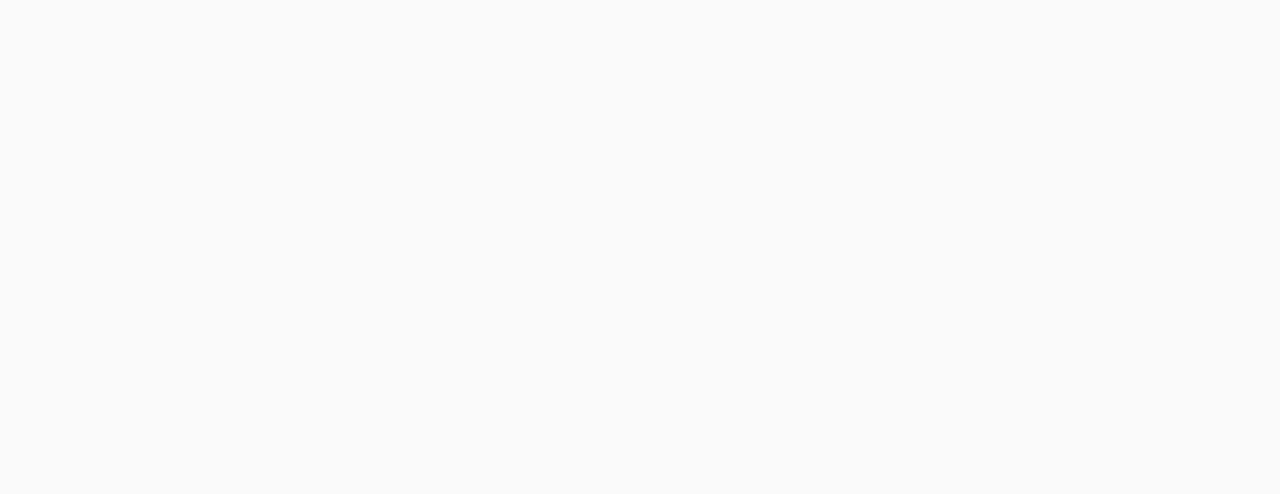
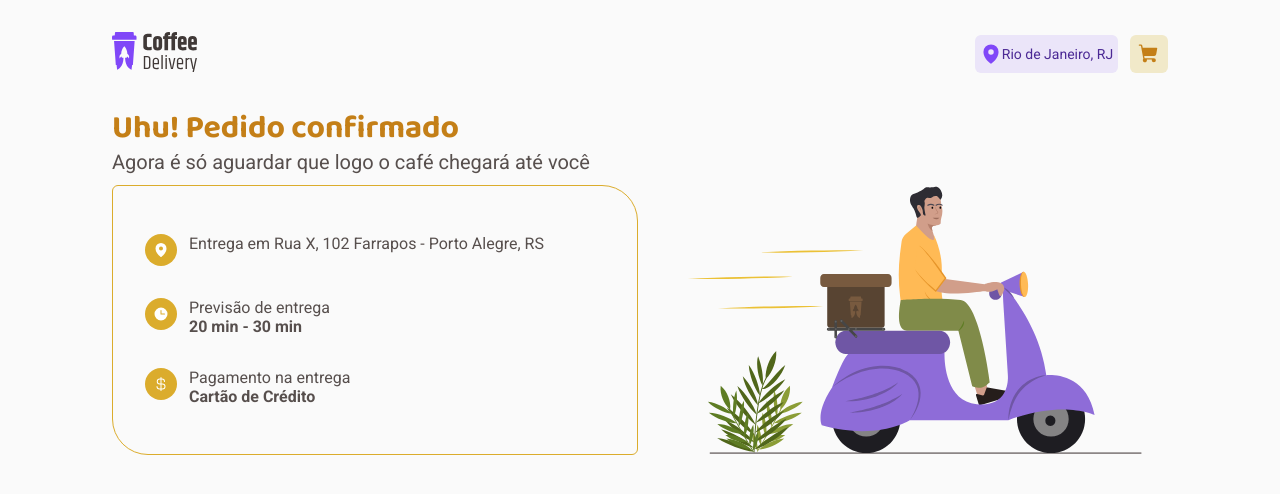
Before and after one commit to thainapires/coffee-delivery, a React (Vite) app: page /order-confirmed in a window 1280 px wide. Before the commit this address had no page. Shown: the top 494 px of the page. Built offline with nearby package versions, Linux system fonts and the light colour scheme.

Commit message:
adding confirm order page and updating code

```diff
--- a/src/Router.tsx
+++ b/src/Router.tsx
@@ -2,6 +2,7 @@
 import { Home } from "./pages/Home";
 import { Checkout } from "./pages/Checkout";
 import { DefaultLayout } from "./layouts/DefaultLayout";
+import { OrderConfirmed } from "./pages/OrderConfirmed";
 
 export function Router(){
     return (
@@ -9,6 +10,7 @@
             <Route path="/" element={<DefaultLayout/>}>
                 <Route path="/" element={<Home/>}/>
                 <Route path="/checkout" element={<Checkout/>}/>
+                <Route path="/order-confirmed" element={<OrderConfirmed/>}/>
             </Route>
         </Routes>
     )
--- a/src/components/Header/index.tsx
+++ b/src/components/Header/index.tsx
@@ -22,7 +22,7 @@
                 <NavLink to="/checkout" title="Carrinho">
                     <ShoppingCart weight="fill" size={22}/>
                 </NavLink>
-                <Badge>{totalQuantityOfItems}</Badge>
+                { totalQuantityOfItems > 0 ? <Badge>{totalQuantityOfItems}</Badge> : ''}
             </CartAndLocationContainer>
         </HeaderContainer>
     )
--- a/src/layouts/DefaultLayout/styles.ts
+++ b/src/layouts/DefaultLayout/styles.ts
@@ -3,7 +3,7 @@
 export const LayoutContainer = styled.div`
   display: flex;
   flex-direction: column;
-  padding: 0 10rem;
+  padding: 0 7rem;
 
   @media (max-width: 720px) {
     padding: 0 2rem;
--- a/src/pages/Checkout/index.tsx
+++ b/src/pages/Checkout/index.tsx
@@ -6,6 +6,7 @@
 import { zodResolver } from '@hookform/resolvers/zod';
 import { useForm } from 'react-hook-form'
 import * as zod from 'zod'
+import { useNavigate } from 'react-router-dom';
 
 const deliveryPrice = 350;
 
@@ -17,11 +18,14 @@
     district: zod.string().min(1, "Informe o Bairro"),
     city: zod.string().min(1, "Informe a Cidade"),
     uf: zod.string().length(2, "Informe a UF"),
+    payment: zod.string().min(1),
 })
 
 type NewOrderFormData = zod.infer<typeof orderValidationSchema>
 
 export function Checkout() {
+
+    const navigate = useNavigate()
 
     const { register, handleSubmit, watch, reset } = useForm<NewOrderFormData>({
         resolver: zodResolver(orderValidationSchema),
@@ -35,6 +39,8 @@
     function handleCreateNewOrder(data: any){
         console.log('Handle Submit');
         console.log(data);
+        console.log(cart);
+        navigate('/order-confirmed');
     }
 
     return (
@@ -71,14 +77,14 @@
                             </div>
                         </div>
                         <nav>
-                            <input type="radio" id="x1" name="x"/>
-                            <label htmlFor="x1"><CreditCard/> CARTÃO DE CRÉDITO</label>
+                            <input value="creditCard" type="radio" id="creditCard" {...register("payment")}/>
+                            <label htmlFor="creditCard"><CreditCard/> CARTÃO DE CRÉDITO</label>
 
-                            <input type="radio" id="x2" name="x"/>
-                            <label htmlFor="x2"><Bank/> CARTÃO DE DÉBITO</label>
+                            <input value="debitCard" type="radio" id="debitCard" {...register("payment")}/>
+                            <label htmlFor="debitCard"><Bank/> CARTÃO DE DÉBITO</label>
 
-                            <input type="radio" id="x3" name="x"/>
-                            <label htmlFor="x3"><Money/> DINHEIRO</label>
+                            <input value="money" type="radio" id="money" {...register("payment")}/>
+                            <label htmlFor="money"><Money/> DINHEIRO</label>
                         </nav>
                     </PaymentInfo>
                 </OrderInformationContainer>
--- /dev/null
+++ b/src/pages/OrderConfirmed/index.tsx
@@ -0,0 +1,37 @@
+import { CardContainer, CardItem, ContentContainer, MainContainer } from "./styles";
+import orderConfirmed from '../../assets/order-confirmed.svg'
+import { MapPin, Clock, CurrencyDollar } from 'phosphor-react';
+
+export function OrderConfirmed() {
+    return (
+        <MainContainer>
+            <h5>Uhu! Pedido confirmado</h5>
+            <h6>Agora é só aguardar que logo o café chegará até você</h6>
+            <ContentContainer>
+                <CardContainer>
+                    <CardItem>
+                        <span><MapPin weight="fill"/></span>
+                        <div>
+                            <p>Entrega em Rua X, 102 Farrapos - Porto Alegre, RS</p>
+                        </div>
+                    </CardItem>
+                    <CardItem>
+                        <span><Clock weight="fill"/></span>
+                        <div>
+                            <p>Previsão de entrega</p>
+                            <p><strong>20 min - 30 min</strong></p>
+                        </div>
+                    </CardItem>
+                    <CardItem>
+                        <span><CurrencyDollar weight="fill"/></span>
+                        <div>
+                            <p>Pagamento na entrega</p>
+                            <p><strong>Cartão de Crédito</strong></p>
+                        </div>
+                    </CardItem>
+                </CardContainer>
+                <img src={orderConfirmed} alt="" />
+            </ContentContainer>
+        </MainContainer>
+    )
+}
--- /dev/null
+++ b/src/pages/OrderConfirmed/styles.ts
@@ -0,0 +1,60 @@
+import styled from "styled-components";
+
+export const MainContainer = styled.main`
+    display: flex;
+    flex-direction: column;
+
+    h5{
+        color: ${(props) => props.theme["yellow-dark"]};
+        font-size: ${(props) => props.theme.textSizes["title-title-l"]};
+        font-family: ${(props) => props.theme.fonts.title};
+    }
+
+    h6{
+        font-size: ${(props) => props.theme.textSizes["text-regular-l"]};
+        font-weight: 400;
+    }
+
+`;
+
+export const ContentContainer = styled.main`
+    display: flex;
+    justify-content: space-between;
+    align-items: center;
+`;
+
+export const CardContainer = styled.main`
+    width: 32.87rem;
+    height: 16.875rem;
+    background-color: red;
+    border-width: 1.5px;
+    border-style: solid;
+    border-color: ${(props) => props.theme.yellow};
+    //border-image: linear-gradient(to right, ${(props) => props.theme.yellow}, ${(props) => props.theme.purple}) 1;
+    background: ${(props) => props.theme.background};
+    border-radius: 0.375rem 2.25rem 0.375rem 2.25rem;
+
+    display: flex;
+    flex-direction: column;
+    gap: 2rem;
+    padding: 2rem;
+    justify-content: center;
+`;
+
+export const CardItem = styled.main`
+    display: flex;
+    gap: 0.75rem;
+    span{
+        width: 2rem;
+        height: 2rem;
+        background-color: ${(props) => props.theme.yellow};
+        display: flex;
+        align-items: center;
+        justify-content: center;
+        border-radius: 100px;
+        color: white;
+    }
+    div{
+        font-size: ${(props) => props.theme.textSizes["text-regular-m"]};
+    }
+`;
```
Also changed, not shown: src/contexts/OrderDetailsContext.tsx (deleted, +0 -51 lines), src/assets/order-confirmed.svg (added).
